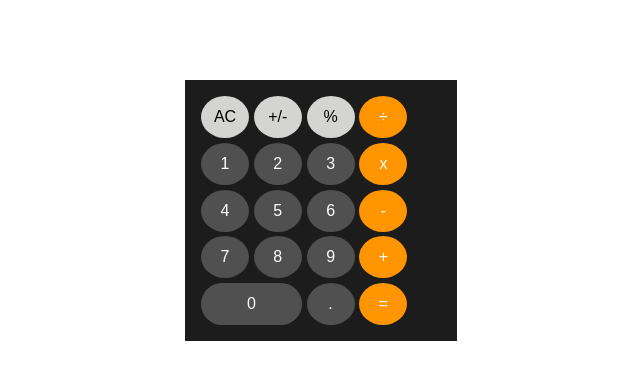
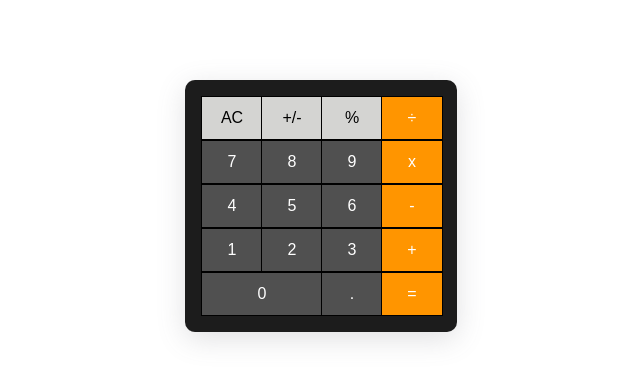
Before and after one commit to dkimhw/calculator, a React (Create React App) app: page / in a window 1280 px wide. Shown: the top 382 px of the page, without its empty margins (319-959 px from the left). Built offline with nearby package versions, Linux system fonts and the light colour scheme.

Commit message:
Wrap up majority of css work for calc inputs layout

```diff
--- a/src/components/Calculator.module.css
+++ b/src/components/Calculator.module.css
@@ -9,5 +9,7 @@
   max-width: 15rem;
   margin: 0 auto;
   padding: 1rem;
+  border-radius: 10px;
   /* add box shadow */
+  box-shadow: rgba(100, 100, 111, 0.2) 0px 7px 29px 0px;
 }
--- a/src/components/CalculatorButton.module.css
+++ b/src/components/CalculatorButton.module.css
@@ -1,7 +1,6 @@
 
 
 .btn {
-  border-radius: 75%;
   padding: .75rem .75rem;
   font-size: 1rem;
   color: #ffffff;
@@ -9,7 +8,7 @@
   transition: all .2s linear;
   border: none;
   text-align: center;
-  width: 3rem;
+  width: 100%;
 }
 
 .btn:hover {
--- a/src/components/CalculatorInputsLayout.js
+++ b/src/components/CalculatorInputsLayout.js
@@ -4,16 +4,28 @@ import React from 'react';
 import classes from './CalculatorInputsLayout.module.css';
 
 
-const mainCalculatorInputSymbols = ['AC', '+/-', '%', 1, 2, 3, 4, 5, 6, 7, 8, 9, 0, '.'];
-const mainOperatorSymbols = ['÷', 'x', '-', '+', '='];
+const mainCalculatorInputSymbols = ['AC', '+/-', '%', '÷', 7, 8, 9, 'x', 4, 5, 6, '-', 1, 2, 3, '+', 0, '.', '='];
+// const mainOperatorSymbols = ['÷', 'x', '-', '+', '='];
 
 const CalculatorInputsLayout = (props) => {
-  const styleZero = classes['span-two'];
 
   return (
     <React.Fragment>
       <div className={ classes['inputs-container'] }>
-        <div className={ classes['numbers-container'] }>
+        {
+          mainCalculatorInputSymbols.map((symbol, index) => {
+            if (index >= 0 && index <= 2) {
+              return <div className={ classes['grid-item'] }><CalculatorButton buttonSymbol={symbol} additionalCSSType='utility' key={index}/></div>
+            } else if (symbol === 0) {
+              return <div className={ classes['grid-item-span-two'] }><CalculatorButton buttonSymbol={symbol} additionalCSSType='numbers' key={index}/></div>
+            } else if (['÷', 'x', '-', '+', '='].includes(symbol)) {
+              return <div className={ classes['grid-item'] }><CalculatorButton buttonSymbol={symbol} additionalCSSType='ops' key={index}/></div>
+            } else {
+              return <div className={ classes['grid-item'] }><CalculatorButton buttonSymbol={symbol} additionalCSSType='numbers' key={index}/></div>
+            }
+          })
+        }
+        {/* <div className={ classes['numbers-container'] }>
           {
             mainCalculatorInputSymbols.map((number, index) => {
               if (index >= 0 && index <= 2) {
@@ -26,14 +38,14 @@ const CalculatorInputsLayout = (props) => {
               }
             })
           }
-        </div>
-        <div className={ classes['symbols-container'] }>
+        </div> */}
+        {/* <div className={ classes['symbols-container'] }>
           {
             mainOperatorSymbols.map((number, index) => {
               return <CalculatorButton buttonSymbol={number} additionalCSSType='ops' key={index}/>
             })
           }
-        </div>
+        </div> */}
       </div>
     </React.Fragment>
   )
--- a/src/components/CalculatorInputsLayout.module.css
+++ b/src/components/CalculatorInputsLayout.module.css
@@ -2,38 +2,23 @@
 
 .inputs-container {
   display: grid;
-  grid-template-columns: repeat(2, 1fr);
-  /* max-width: 8rem; */
+  grid-template-columns: repeat(4, 1fr);
+  grid-template-rows: repeat(4, 1fr);
   align-items: center;
+  justify-content: center;
   width: 100%;
-  gap: .3rem;
+
 }
 
-.symbols-container {
-  /* display: flex;
-  flex-direction: column; */
-  display: grid;
-  grid-template-rows: repeat(4, 1fr);
-  gap: .3rem;
+.grid-item-span-two {
+  grid-column: span 2;
   width: 100%;
+  border: 1px solid #000;
+
 }
 
-.numbers-container {
-  display: grid;
-  grid-template-columns: repeat(3, 1fr);
-  grid-template-rows: repeat(4, 1fr);
-  gap: .3rem;
+.grid-item {
+  border: 1px solid #000;
+  width: 100%;
+
 }
-
-.span-two {
-  grid-column: span 2;
-  width: 100%;
-  border-radius: 1.5rem;
-  /* background-color: blue;
-  color: orange; */
-}
-
-.numbers-container:nth-child(8) {
-  font-size: 10rem;
-  background-color: blue;
-}
```
